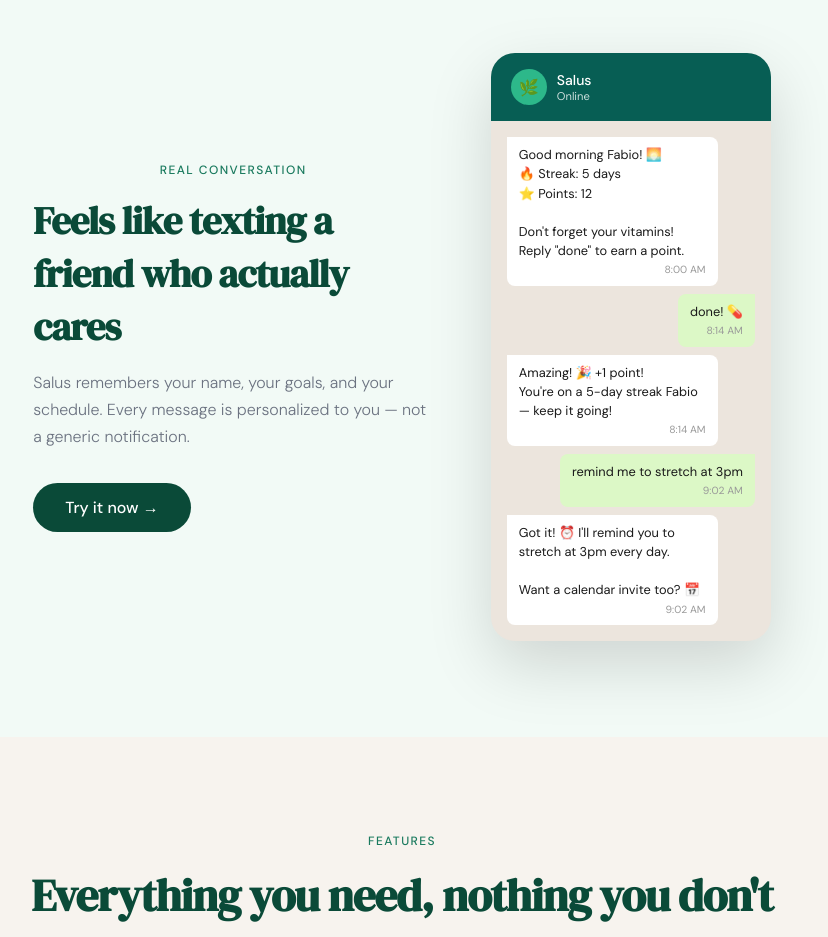
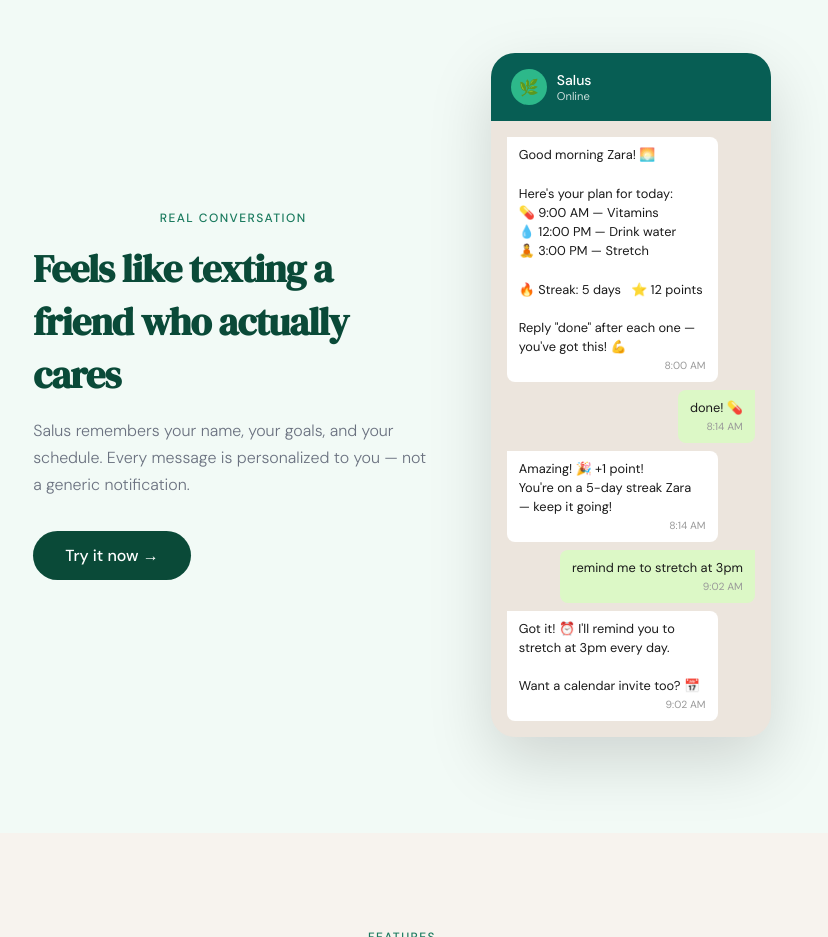
Before and after one commit to SalusPublic/mysalus-website, a plain HTML site: page index.html in a window 1280 px wide. Shown: the part 1740-2677 px from the top of the page, without its empty margins (238-1066 px from the left). Drawn offline with Linux system fonts and the light colour scheme.

Commit message:
Update chat mockup to show daily plan in morning message
Replaces the streak-and-points-only morning message with the new format:
greeting, today's reminders sorted by time, then streak/points as a
compact footer. Matches what the bot now actually sends. Renames the
demo user to Zara for consistency across both Salus messages.

Co-Authored-By: Claude Opus 4.7 (1M context) <noreply@anthropic.com>

```diff
--- a/index.html
+++ b/index.html
@@ -652,9 +652,9 @@
       </div>
     </div>
     <div class="chat-body">
-      <div class="msg msg-salus">Good morning Fabio! 🌅<br>🔥 Streak: 5 days<br>⭐ Points: 12<br><br>Don't forget your vitamins! Reply "done" to earn a point.<div class="msg-time">8:00 AM</div></div>
+      <div class="msg msg-salus">Good morning Zara! 🌅<br><br>Here's your plan for today:<br>💊 9:00 AM — Vitamins<br>💧 12:00 PM — Drink water<br>🧘 3:00 PM — Stretch<br><br>🔥 Streak: 5 days &nbsp; ⭐ 12 points<br><br>Reply "done" after each one — you've got this! 💪<div class="msg-time">8:00 AM</div></div>
       <div class="msg msg-user">done! 💊<div class="msg-time">8:14 AM</div></div>
-      <div class="msg msg-salus">Amazing! 🎉 +1 point!<br>You're on a 5-day streak Fabio — keep it going!<div class="msg-time">8:14 AM</div></div>
+      <div class="msg msg-salus">Amazing! 🎉 +1 point!<br>You're on a 5-day streak Zara — keep it going!<div class="msg-time">8:14 AM</div></div>
       <div class="msg msg-user">remind me to stretch at 3pm<div class="msg-time">9:02 AM</div></div>
       <div class="msg msg-salus">Got it! ⏰ I'll remind you to stretch at 3pm every day.<br><br>Want a calendar invite too? 📅<div class="msg-time">9:02 AM</div></div>
     </div>
```
